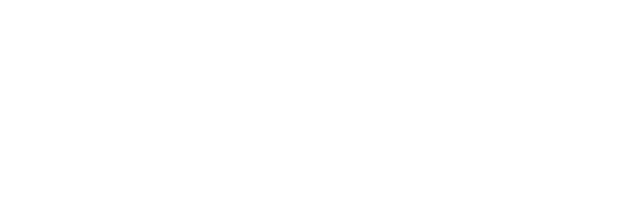
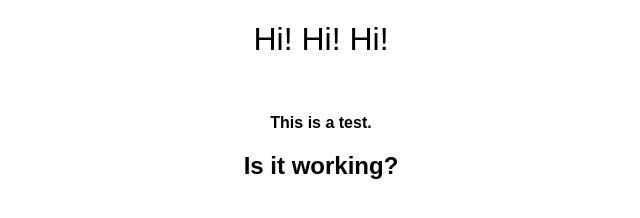
Before and after one commit to pdebaradat/day7, a plain HTML site: page index.html in a window 1280 px wide. Shown: the whole page, without its empty margins (319-959 px from the left). Drawn offline with Linux system fonts and the light colour scheme; a web font is replaced by a local one.

Commit message:
Added fonts and content

```diff
--- a/index.html
+++ b/index.html
@@ -3,9 +3,33 @@
 <head>
     <meta charset="UTF-8">
     <meta name="viewport" content="width=device-width, initial-scale=1.0">
-    <title>Document</title>
+    <title>Fonts matter</title>
+    <link rel="stylesheet" href="https://use.typekit.net/kgp4smf.css">
+    <style>
+        h1 {
+            font-family: "dogma-extra-outline", sans-serif;
+            font-weight: 400;
+            font-style: normal;
+        }
+
+        body {
+            font-family: "dogma-bold", sans-serif;
+            font-weight: 700;
+            font-style: normal;
+            text-align: center;
+        }
+
+        h2 {
+            font-family: "dogma-bold-script", sans-serif;
+            font-weight: 700;
+            font-style: normal;
+        }
+    </style>
 </head>
 <body>
-
+    <h1>Hi! Hi! Hi!</h1>
+<br>
+    <p>This is a test.</p>
+    <h2>Is it working?</h2>
 </body>
 </html>
```
